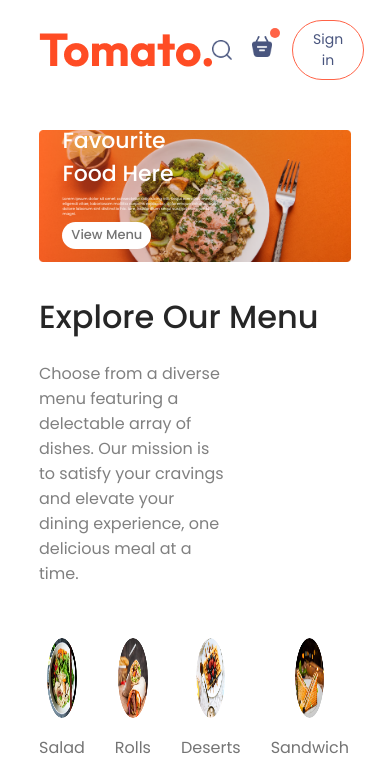
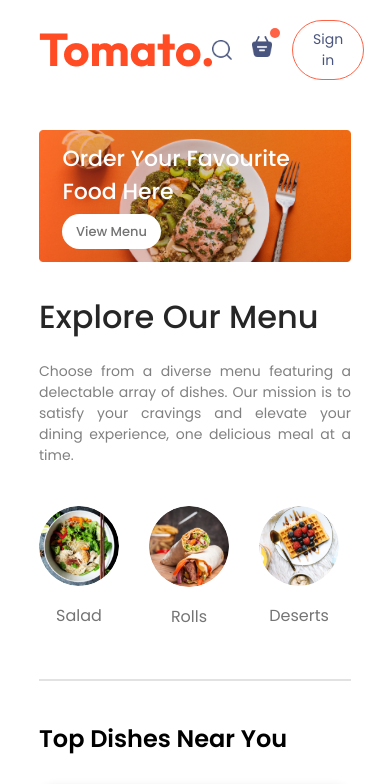
Before and after one commit to danidudileka/Food-Delivery-App-React-JS, a React (Vite) app: page / in a window 390 px wide. Shown: the top 784 px of the page. Built offline with nearby package versions, Linux system fonts and the light colour scheme.

Commit message:
Header responsive css

```diff
--- a/src/components/ExploreMenu/ExploreMenu.css
+++ b/src/components/ExploreMenu/ExploreMenu.css
@@ -1,20 +1,21 @@
-.explore-menu{
+.explore-menu {
   display: flex;
   flex-direction: column;
   gap: 20px;
 }
 
-.explore-menu h1{
+.explore-menu h1 {
   color: #262626;
   font-weight: 500;
 }
 
-.explore-menu-text{
+.explore-menu-text {
   max-width: 60%;
   color: #808080;
+  text-align: justify;
 }
 
-.explore-menu-list{
+.explore-menu-list {
   display: flex;
   justify-content: space-between;
   align-items: center;
@@ -24,33 +25,40 @@
   overflow-x: scroll;
 }
 
-.explore-menu-list::-webkit-scrollbar{
+.explore-menu-list::-webkit-scrollbar {
   display: none;
 }
 
-.explore-menu-list-item img{
+.explore-menu-list-item img {
   width: 7.5vw;
-    min-height: 80px;
+  min-width: 80px;
   cursor: pointer;
   border-radius: 50%;
-    transition: 0.2s;
+  transition: 0.2s ease;
 }
 
-.explore-menu-list-item p{
+.explore-menu-list-item p {
   margin-top: 10px;
   color: #747474;
   font-size: max(1.4vw, 16px);
   cursor: pointer;
 }
 
-.explore-menu hr{
+.explore-menu hr {
   margin: 10px 0;
   height: 2px;
   background-color: #e2e2e2;
   border: none;
 }
 
-.explore-menu-list-item .active{
+.explore-menu-list-item .active {
   border: 4px solid tomato;
   padding: 2px;
 }
+
+@media (max-width: 1050px) {
+  .explore-menu-text {
+    max-width: 100%;
+    font-size: 14px;
+  }
+}
--- a/src/components/Header/Header.css
+++ b/src/components/Header/Header.css
@@ -1,4 +1,4 @@
-.header {
+header {
   height: 34vw;
   margin: 30px auto;
   background: url("/header_img.png") no-repeat;
@@ -25,6 +25,7 @@
 }
 
 .header-contents p {
+  text-align: justify;
   color: #fff;
   font-size: 1vw;
 }
@@ -37,4 +38,34 @@
   font-size: max(1vw, 13px);
   padding: 1vw 2.3vw;
   background-color: #fff;
+  cursor: pointer;
 }
+
+@media (max-width: 1050px) {
+  .header-contents {
+    max-width: 45%;
+  }
+}
+@media (max-width: 750px) {
+  .header-contents {
+    max-width: 65%;
+  }
+  .header-contents p {
+    display: none;
+  }
+  .header-contents button {
+    padding: 2vw 4vw;
+  }
+}
+
+@media (max-width: 600px) {
+  .header-contents {
+    max-width: 85%;
+  }
+  .header-contents p {
+    display: none;
+  }
+  .header-contents button {
+    padding: 2vw 3.5vw;
+  }
+}
--- a/src/components/Header/Header.jsx
+++ b/src/components/Header/Header.jsx
@@ -3,13 +3,18 @@ import "./Header.css";
 
 const Header = () => {
   return (
-    <div className="header">
+    <header>
       <div className="header-contents">
         <h2>Order Your Favourite Food Here</h2>
-        <p>Lorem ipsum dolor sit amet consectetur adipisicing elit. Sequi exercitationem eligendi vitae, laboriosam mollitia corporis explicabo, doloremque voluptatibus dolore laborum sint distinctio hic. Iure, laudantium sequi suscipit cumque id magni.</p>
+        <p>
+          Choose from a diverse menu featuring a delectable array of dishes
+          crafted with the finest ingredients and culinary expertise. Our
+          mission is to satisfy your cravings and elevate your dining
+          experience, one delicious meal at a time.
+        </p>
         <button>View Menu</button>
       </div>
-    </div>
+    </header>
   );
 };
 
```
Lines whose indentation alone changed are shown as unchanged.
